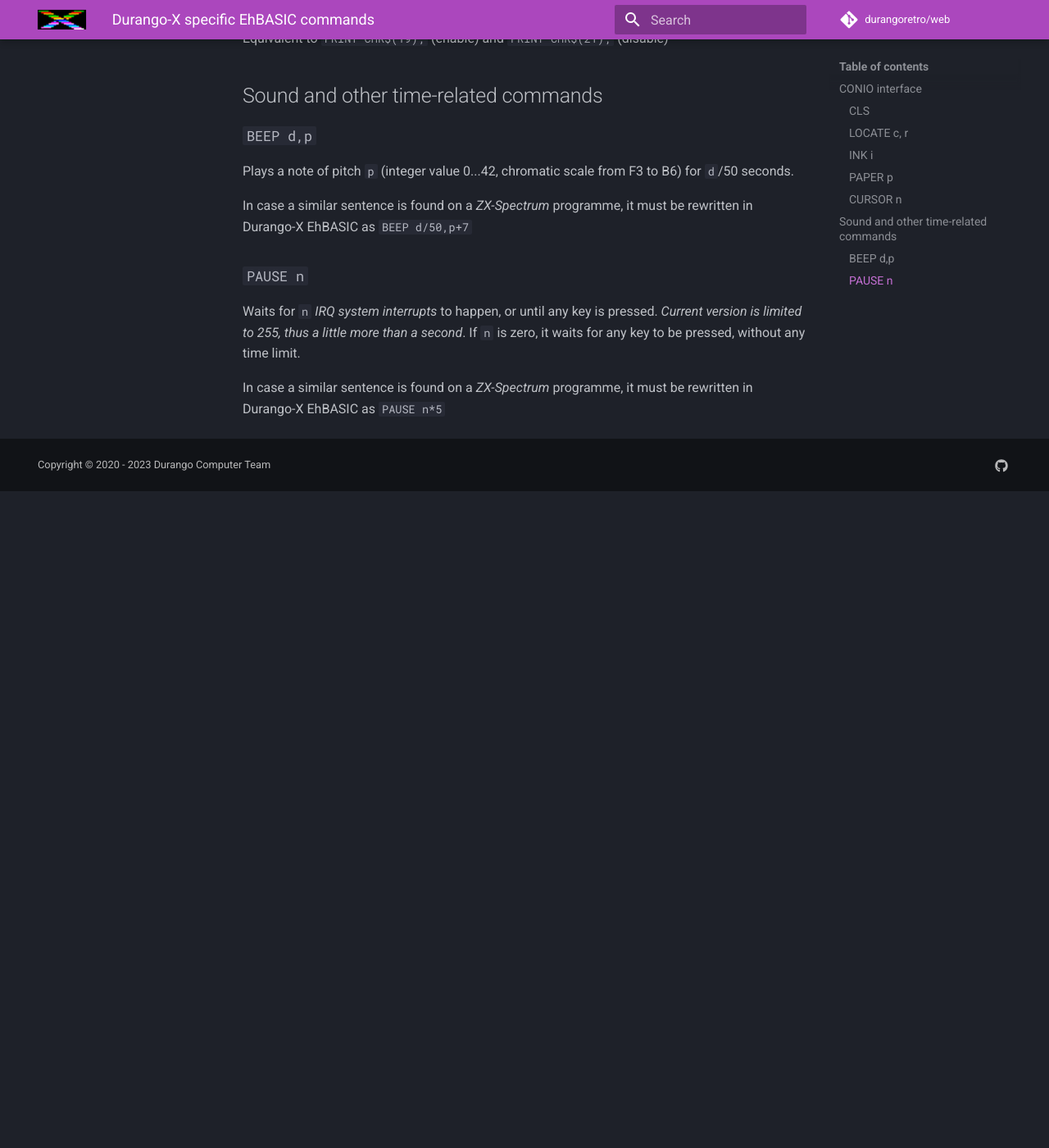
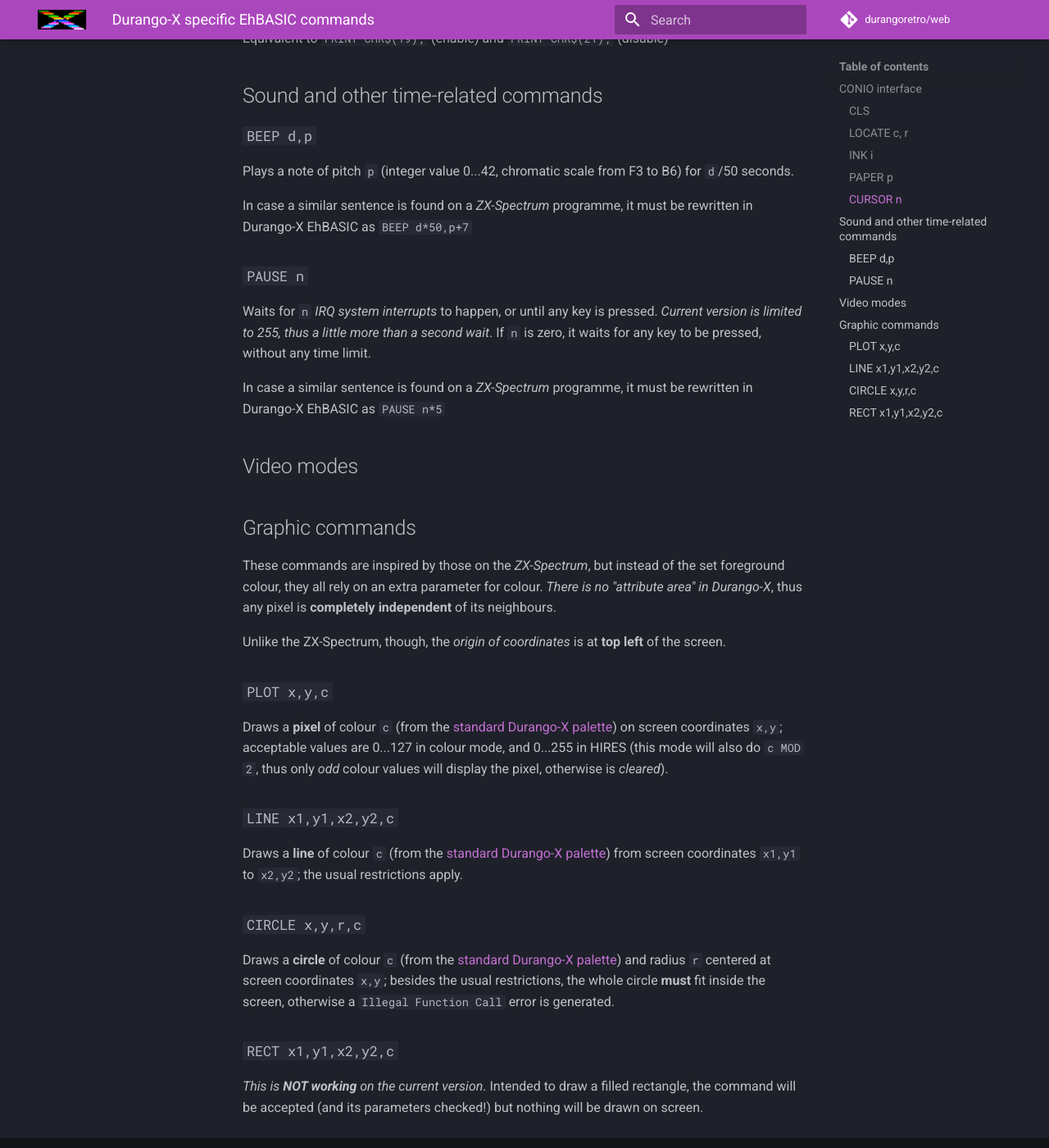
Before and after one commit to durangoretro/web, an MkDocs documentation site: the page built from docs/software/ehbasic.md, in a window 1280 px wide and 1400 px high, scrolled down 1385 px. Shown: the whole window at 82% size. Built offline with MkDocs 1.6.1 and Material for MkDocs 9.7.7, drawn with Linux system fonts in a browser that asks for light colours; comment, search, counter and statistics services are not loaded; before the commit the page ends 1984 px from its top, so only the background shows below that.

Commit message:
Add graphic commands

```diff
--- a/docs/software/ehbasic.md
+++ b/docs/software/ehbasic.md
@@ -51,11 +51,39 @@
 
 Plays a note of pitch `p` (integer value 0...42, chromatic scale from F3 to B6) for `d`/50 seconds.
 
-In case a similar sentence is found on a _ZX-Spectrum_ programme, it must be rewritten in Durango-X EhBASIC as `BEEP d/50,p+7`
+In case a similar sentence is found on a _ZX-Spectrum_ programme, it must be rewritten in Durango-X EhBASIC as `BEEP d*50,p+7`
 
 ### `PAUSE n`
 
-Waits for `n` _IRQ system interrupts_ to happen, or until any key is pressed. _Current version is limited to 255, thus a little more than a second_.
+Waits for `n` _IRQ system interrupts_ to happen, or until any key is pressed. _Current version is limited to 255, thus a little more than a second wait_.
 If `n` is zero, it waits for any key to be pressed, without any time limit.
 
 In case a similar sentence is found on a _ZX-Spectrum_ programme, it must be rewritten in Durango-X EhBASIC as `PAUSE n*5`
+
+## Video modes
+
+## Graphic commands
+
+These commands are inspired by those on the _ZX-Spectrum_, but instead of the set foreground colour, they all rely on an extra parameter for colour.
+_There is no "attribute area" in Durango-X_, thus any pixel is **completely independent** of its neighbours.
+
+Unlike the ZX-Spectrum, though, the _origin of coordinates_ is at **top left** of the screen.
+
+### `PLOT x,y,c`
+
+Draws a **pixel** of colour `c` (from the [standard Durango-X palette]()) on screen coordinates `x,y`; acceptable values are 0...127 in colour mode,
+and 0...255 in HIRES (this mode will also do `c MOD 2`, thus only _odd_ colour values will display the pixel, otherwise is _cleared_).
+
+### `LINE x1,y1,x2,y2,c`
+
+Draws a **line** of colour `c` (from the [standard Durango-X palette]()) from screen coordinates `x1,y1` to `x2,y2`; the usual restrictions apply.
+
+### `CIRCLE x,y,r,c`
+
+Draws a **circle** of colour `c` (from the [standard Durango-X palette]()) and radius `r` centered at screen coordinates `x,y`; besides the usual restrictions,
+the whole circle **must** fit inside the screen, otherwise a `Illegal Function Call` error is generated.
+
+### `RECT x1,y1,x2,y2,c`
+
+_This is **NOT working** on the current version_. Intended to draw a filled rectangle, the command will be accepted (and its parameters checked!) but
+nothing will be drawn on screen.
```
